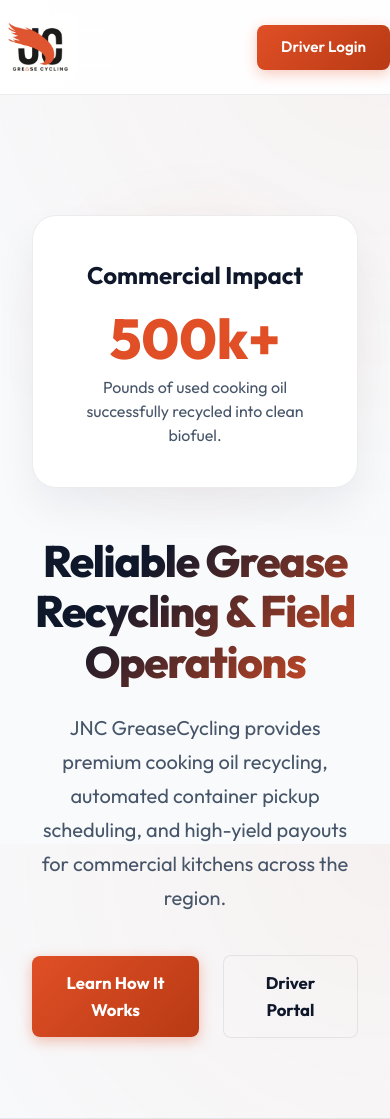
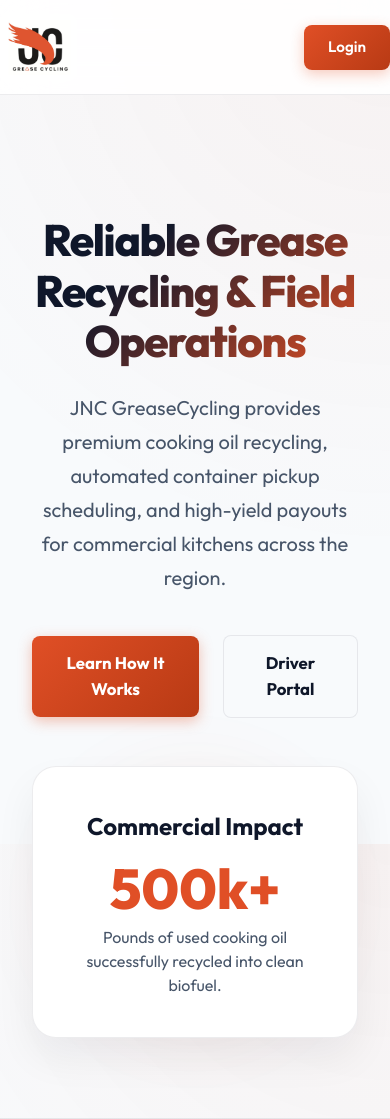
Before and after one commit to Muhammad-Sheharyar14/JNC-GreaseCycling, a Laravel app: page / in a window 390 px wide. Shown: the top 1119 px of the page. Run offline with Laravel 12, Linux system fonts and the light colour scheme; parts of the project's set-up code (start-up, migrations or seed data) failed here and were passed over.

Commit message:
fix: mobile hero layout order and rename Driver Login to Login

```diff
--- a/resources/views/privacy.blade.php
+++ b/resources/views/privacy.blade.php
@@ -398,7 +398,7 @@
             <nav class="nav-menu">
                 <a href="/" class="nav-link">Home</a>
                 <a href="#" class="nav-link active">Privacy Policy</a>
-                <a href="/driver/" class="btn-login">Driver Login</a>
+                <a href="/driver/" class="btn-login">Login</a>
             </nav>
         </div>
     </header>
--- a/resources/views/welcome.blade.php
+++ b/resources/views/welcome.blade.php
@@ -645,7 +645,7 @@
             }
 
             .hero-graphic {
-                order: -1;
+                /* Let natural DOM order flow: content first, graphic second in mobile view */
             }
 
             .features-grid {
@@ -729,7 +729,7 @@
                 <a href="#services" class="nav-link">Our Services</a>
                 <a href="#how-it-works" class="nav-link">How It Works</a>
                 <a href="/privacy-police" class="nav-link">Privacy Policy</a>
-                <a href="/driver/" class="btn-login">Driver Login</a>
+                <a href="/driver/" class="btn-login">Login</a>
             </nav>
         </div>
     </header>
```
